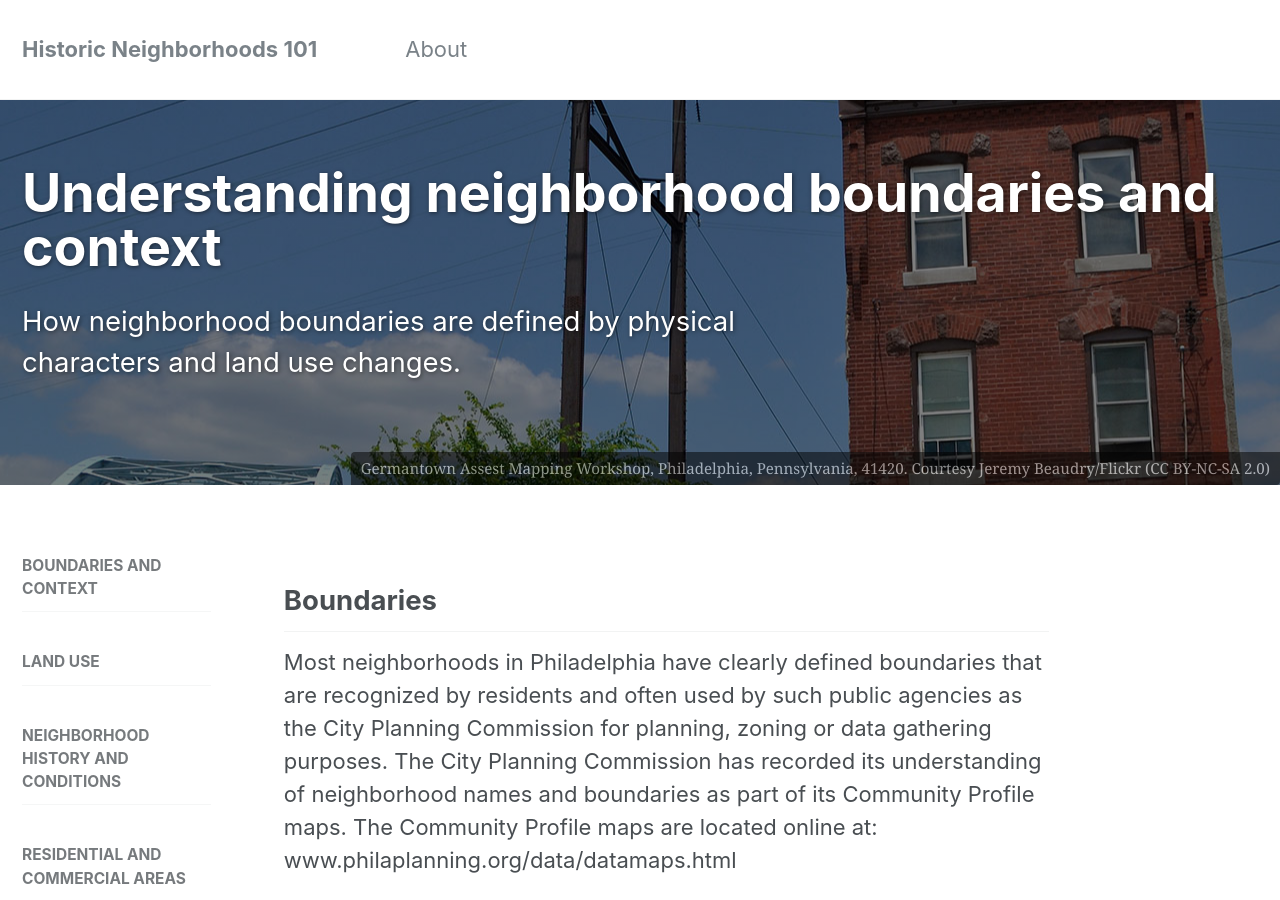
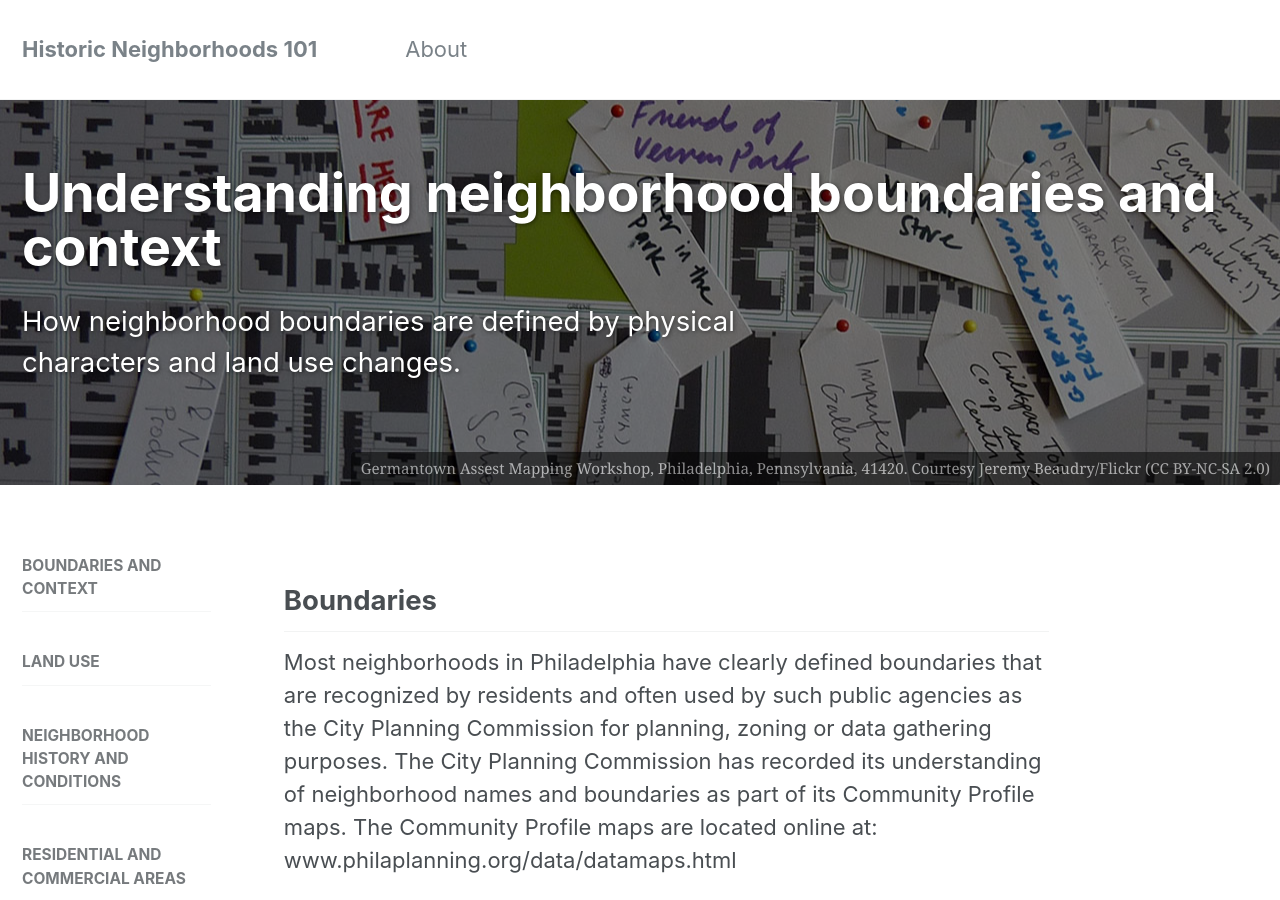
Before and after one commit to localpreservation/neighborhoods, a Jekyll site: the page built from _guides/neighborhood-boundaries.md, in a window 1280 px wide and 900 px high. Built offline with Jekyll 4.4.1, drawn with Linux system fonts in a browser that asks for light colours.

Commit message:
Fix image reference

```diff
--- a/_guides/neighborhood-boundaries.md
+++ b/_guides/neighborhood-boundaries.md
@@ -2,7 +2,7 @@
 title: "Understanding neighborhood boundaries and context"
 excerpt: "How neighborhood boundaries are defined by physical characters and land use changes."
 header:
-  overlay_image: 14803584772_5f88ebe1a3_o-square.jpg
+  overlay_image: 8848280443_e721e4b7f8_o-square.jpg
   overlay_filter: "0.5"
   caption: "Germantown Assest Mapping Workshop, Philadelphia, Pennsylvania, 41420. Courtesy [Jeremy Beaudry/Flickr](https://www.flickr.com/photos/jbeau/8848280443/) ([CC BY-NC-SA 2.0](https://creativecommons.org/licenses/by-nc-sa/2.0/))"
 ---
```
